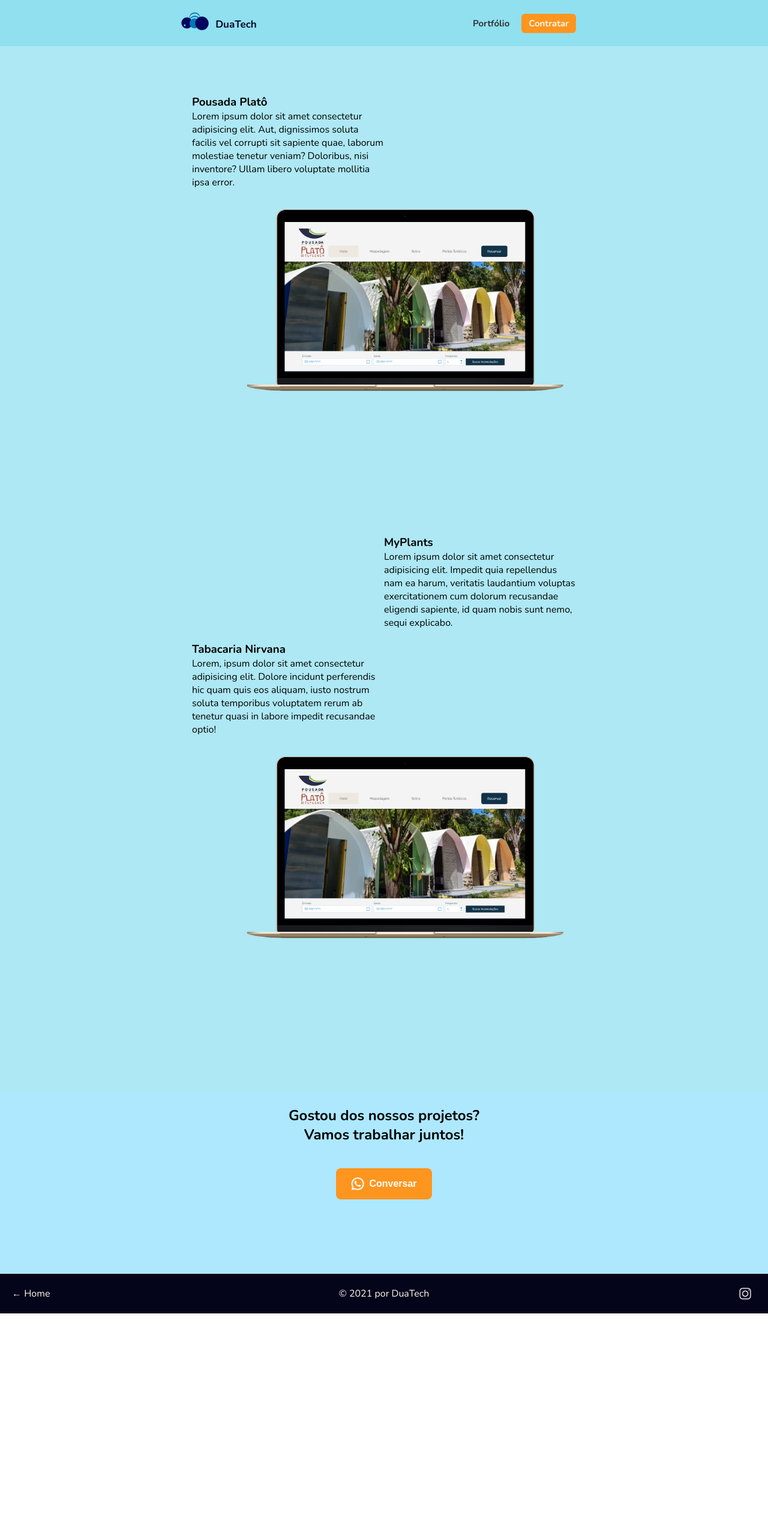
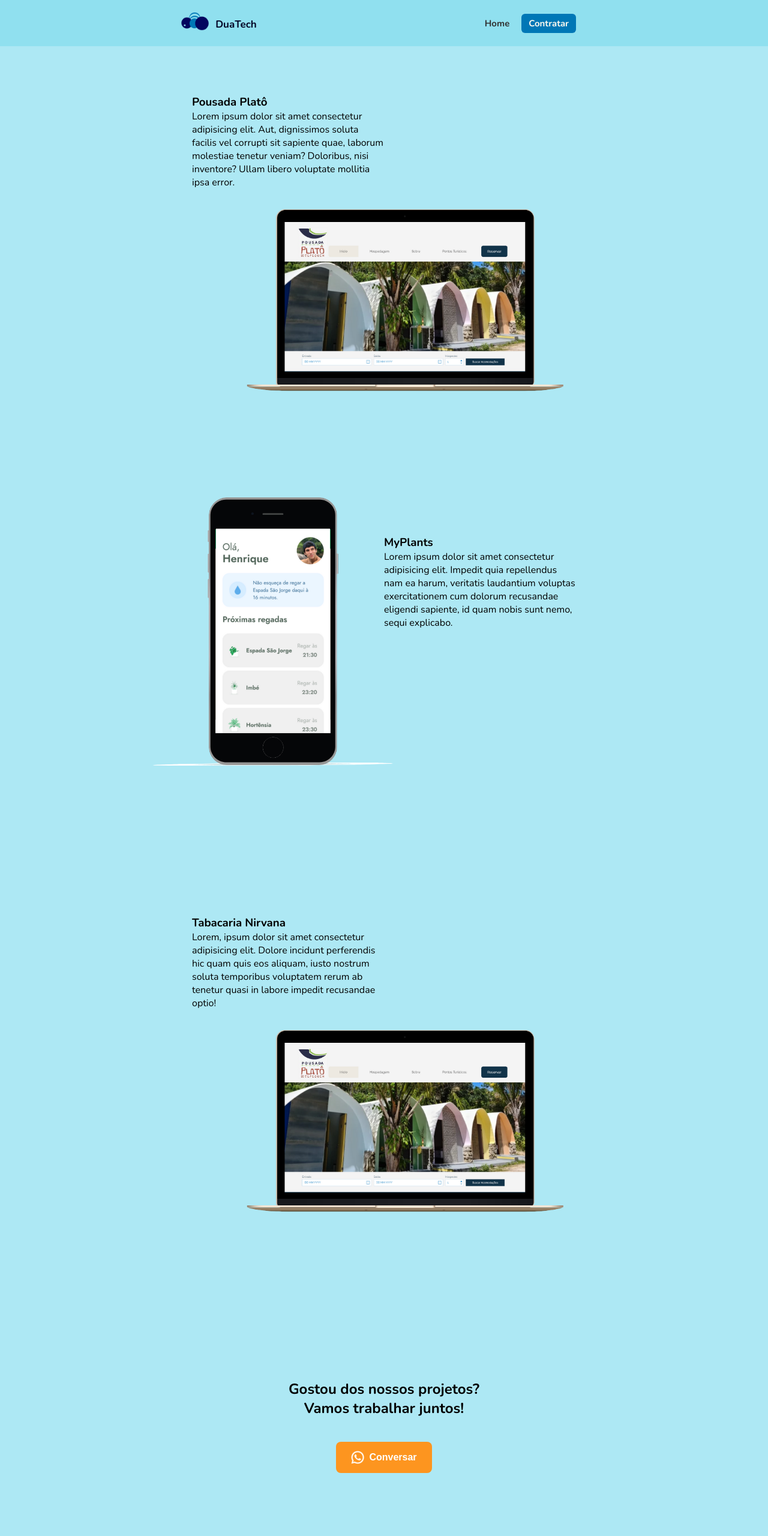
Before and after one commit to henriquexaud/DuaTech, a plain HTML site: page portfolio.html in a window 1280 px wide. Shown: the top 2560 px of the page at 60% size. Before the commit the page ends 2189 px from the top, so only its background shows below. Drawn offline with nearby package versions, Linux system fonts and the light colour scheme.

Commit message:
portfolio changes

```diff
--- a/portfolio.html
+++ b/portfolio.html
@@ -30,7 +30,7 @@
             </a>
         </div>
         <ul>
-            <li><a href="/portfolio.html">Portfólio</a></li>
+            <li><a href="/index.html">Home</a></li>
             <li><a href="https://api.whatsapp.com/send?phone=5595981164726&text=Ol%C3%A1%2C%20gostaria%20de%20saber%20mais%20sobre%20os%20servi%C3%A7os%20da%20Duax!"
                     target="_blank"><button>Contratar</button></a></li>
         </ul>
@@ -50,7 +50,7 @@
                     <p>Lorem ipsum dolor sit amet consectetur adipisicing elit. Impedit quia repellendus nam ea harum,
                         veritatis laudantium voluptas exercitationem cum dolorum recusandae eligendi sapiente, id quam
                         nobis sunt nemo, sequi explicabo.</p>
-                        <!-- <img id="mockup-myplants" src="/public/images/mockup-my-plants.png" alt="mockup-my-plants"> -->
+                        <img id="mockup-myplants" src="/public/images/mockup-my-plants.png" alt="mockup-my-plants">
                 </li>
                 <li id="nirvanaExperience">
                     <h3>Tabacaria Nirvana</h3>
--- a/styles/header.css
+++ b/styles/header.css
@@ -50,7 +50,7 @@
     padding: 6px 12px;
     border-radius: 6px;
     border: 0px;
-    background-color: #FD951F;
+    background-color: #0077B6;
     color: floralwhite;
     text-decoration: none;
     font-weight: 600;
@@ -60,7 +60,7 @@
 
 header button:hover{
     cursor: pointer;
-    background-color: #db7909;
+    background-color: #03045E;
     color: #fff;
     transition-duration: 0.5s;
 }
--- a/styles/portfolio.css
+++ b/styles/portfolio.css
@@ -48,8 +48,8 @@
 /* Call to action */
 
 #call-to-action {
-    background-color: #ADE8Ff;
-    height: 260px;
+    background-color: #ADE8F4;
+    height: 380px;
 }
 
 #call-to-action button {
```
Also changed, not shown: index.html (+2 -2 lines), 2 other files.
